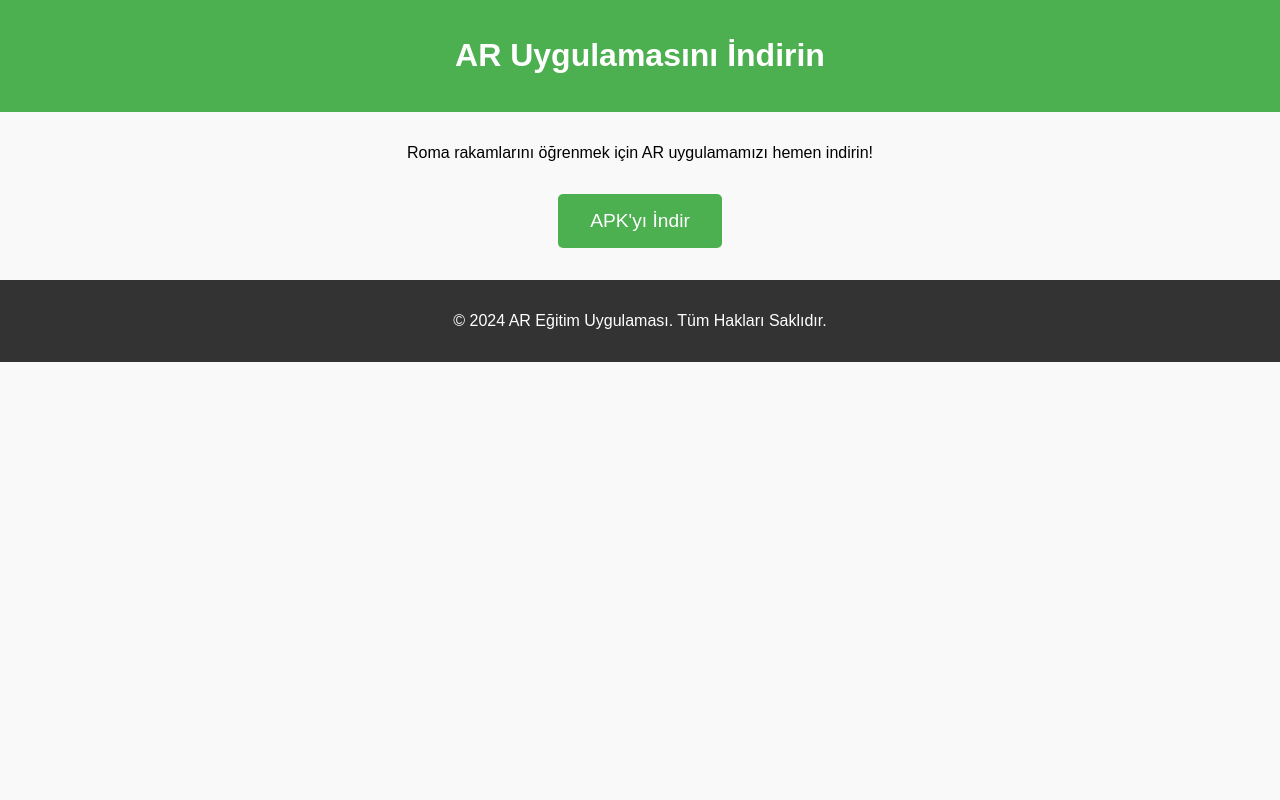
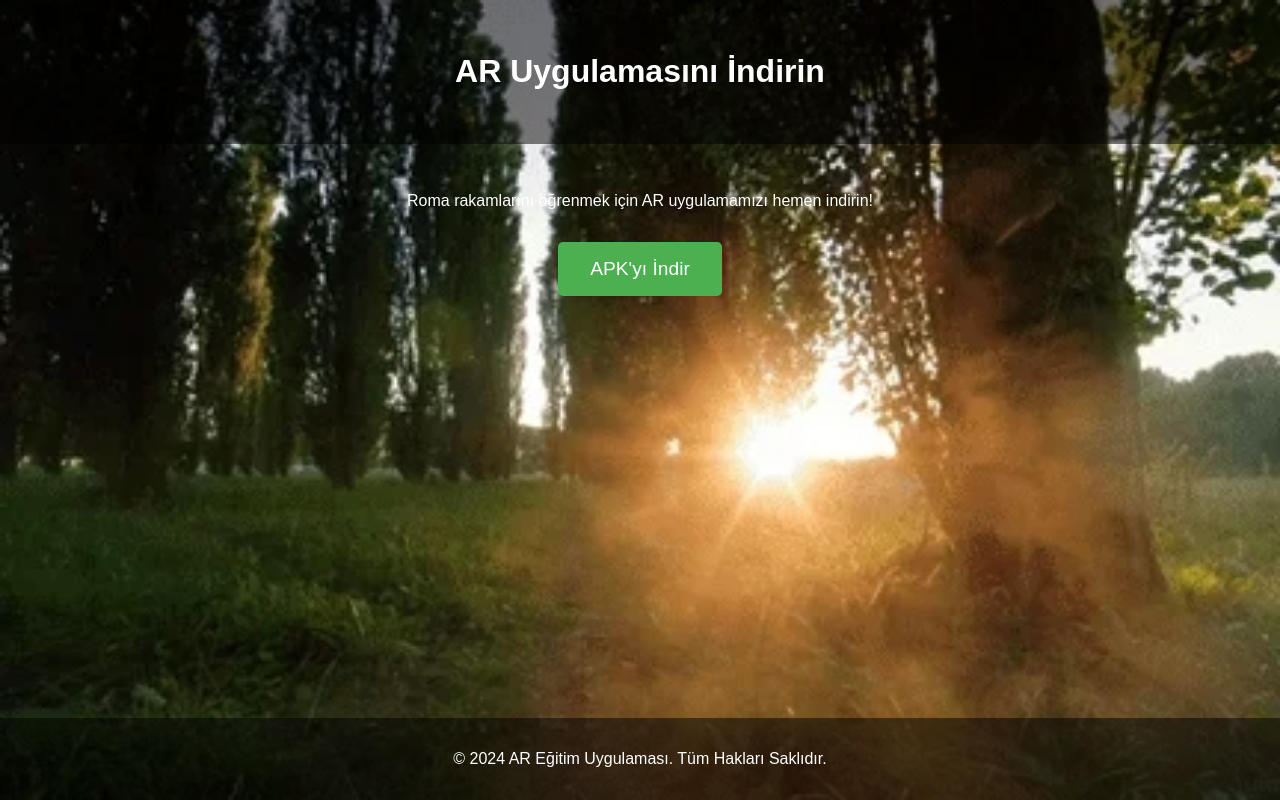
Before and after one commit to furkaner9/AR-Project, a plain HTML site: page AR-Web/index.html in a window 1280 px wide. Drawn offline with Linux system fonts and the light colour scheme.

Commit message:
image eklendi

```diff
--- a/AR-Web/index.html
+++ b/AR-Web/index.html
@@ -5,25 +5,54 @@
     <meta name="viewport" content="width=device-width, initial-scale=1.0" />
     <title>AR Uygulaması</title>
     <link rel="stylesheet" href="style.css" />
+    <style>
+      body {
+        font-family: Arial, sans-serif;
+        margin: 0;
+        padding: 0;
+        background: url("image/giphy.webp") no-repeat center center fixed;
+        background-size: cover;
+        color: white;
+        text-align: center;
+      }
+      header {
+        padding: 2rem 1rem;
+        background: rgba(0, 0, 0, 0.5); /* Header için yarı şeffaf arka plan */
+      }
+      .download-btn {
+        display: inline-block;
+        padding: 1rem 2rem;
+        font-size: 1.2rem;
+        color: white;
+        background-color: #4caf50;
+        text-decoration: none;
+        border-radius: 5px;
+        margin-top: 1rem;
+      }
+      .download-btn:hover {
+        background-color: #45a049;
+      }
+      footer {
+        margin-top: 2rem;
+        padding: 1rem;
+        background: rgba(0, 0, 0, 0.5); /* Footer için yarı şeffaf arka plan */
+      }
+    </style>
   </head>
   <body>
     <header>
       <h1>AR Uygulamasını İndirin</h1>
     </header>
     <main>
-      <section class="intro">
-        <p>
-          <span
-            >Roma rakamlarını öğrenmek için AR uygulamamızı hemen indirin!</span
-          >
-        </p>
+      <section>
+        <p>Roma rakamlarını öğrenmek için AR uygulamamızı hemen indirin!</p>
         <a href="app/your-app.apk" class="download-btn" download
           >APK'yı İndir</a
         >
       </section>
-      <footer>
-        <p>© 2024 AR Eğitim Uygulaması. Tüm Hakları Saklıdır.</p>
-      </footer>
     </main>
+    <footer>
+      <p>© 2024 AR Eğitim Uygulaması. Tüm Hakları Saklıdır.</p>
+    </footer>
   </body>
 </html>
--- a/AR-Web/style.css
+++ b/AR-Web/style.css
@@ -1,39 +1,32 @@
+html,
 body {
-  font-family: Arial, sans-serif;
+  height: 100%; /* Sayfa yüksekliğini %100 yaparak flexbox'un düzgün çalışmasını sağlarız */
   margin: 0;
   padding: 0;
+}
+
+body {
+  display: flex;
+  flex-direction: column;
+  justify-content: space-between; /* İçeriği en üstten en alta yerleştirir */
+  font-family: Arial, sans-serif;
+  background: url("images/background.gif") no-repeat center center fixed;
+  background-size: cover;
+  color: white;
   text-align: center;
-  background-color: #f9f9f9;
 }
 
 header {
-  background-color: #4caf50;
-  color: white;
-  padding: 1rem;
+  padding: 2rem 1rem;
+  background: rgba(0, 0, 0, 0.5); /* Header için yarı şeffaf arka plan */
 }
 
 main {
-  margin: 2rem auto;
-}
-
-.download-btn {
-  display: inline-block;
-  padding: 1rem 2rem;
-  font-size: 1.2rem;
-  color: white;
-  background-color: #4caf50;
-  text-decoration: none;
-  border-radius: 5px;
-  margin-top: 1rem;
-}
-
-.download-btn:hover {
-  background-color: #45a049;
+  flex-grow: 1; /* Ana içerik alanının büyümesini sağlar */
+  padding: 2rem;
 }
 
 footer {
-  margin-top: 2rem;
   padding: 1rem;
-  background-color: #333;
-  color: white;
+  background: rgba(0, 0, 0, 0.5); /* Footer için yarı şeffaf arka plan */
 }
```
Also changed, not shown: AR-Web/image/giphy.webp (added).
